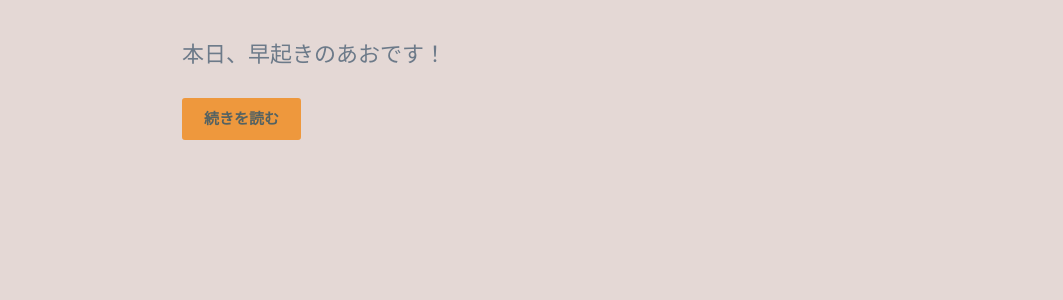
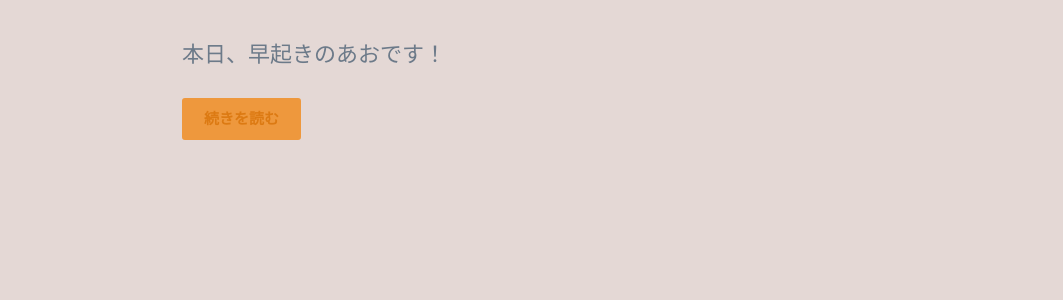
Before and after one commit to yutarochan/yurumina, a Jekyll site: the page built from index.html, in a window 1280 px wide. Shown: the part 1203-1503 px from the top of the page, without its empty margins (108-1171 px from the left). Built offline with Jekyll 4.4.1, drawn with Linux system fonts in a browser that asks for light colours; nearby versions of some CDN libraries; some web fonts are replaced; the list of posts is cut into pages by our own code.

```diff
--- a/_sass/_basic.scss
+++ b/_sass/_basic.scss
@@ -215,7 +215,7 @@
 	border: 2px solid $accent-color;
 	border-radius: 3px;
 	background: $accent-color;
-	color: #546262;
+	color: #dc7a13;
 	font-weight: $button-weight;
 	letter-spacing: $button-spacing;
 	cursor: pointer;
```
